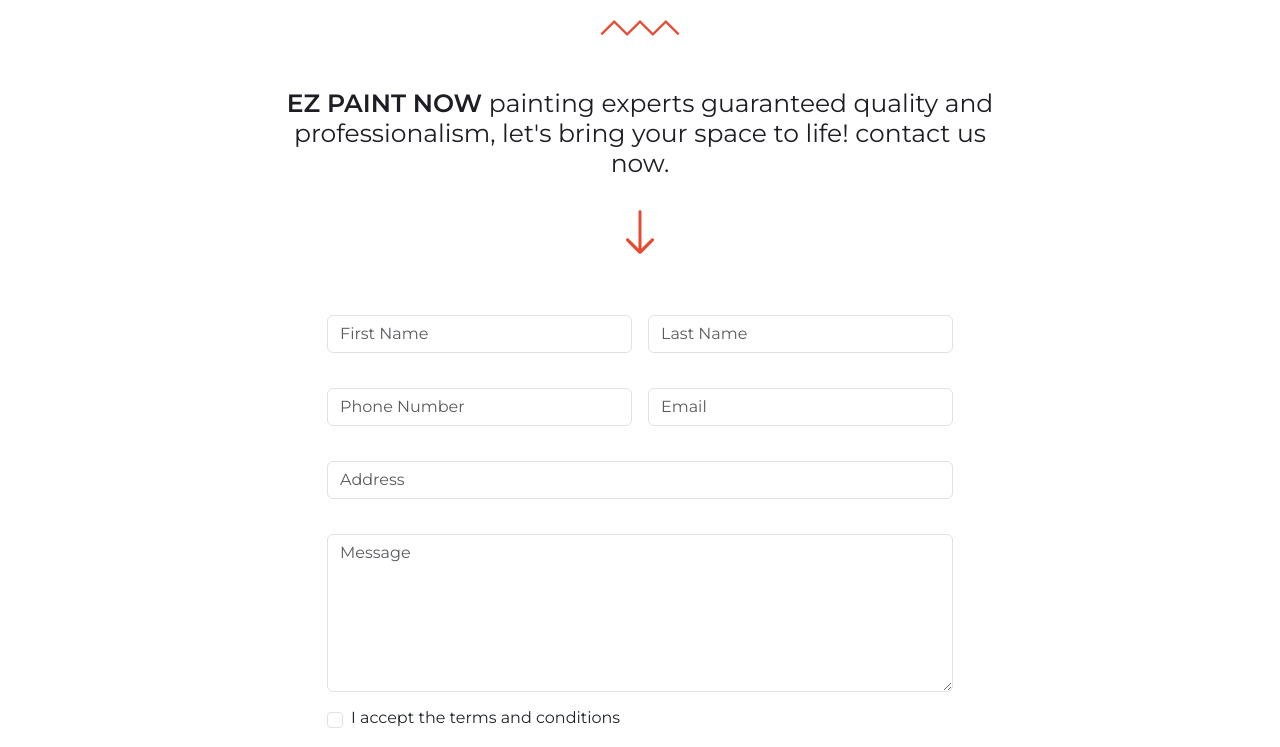
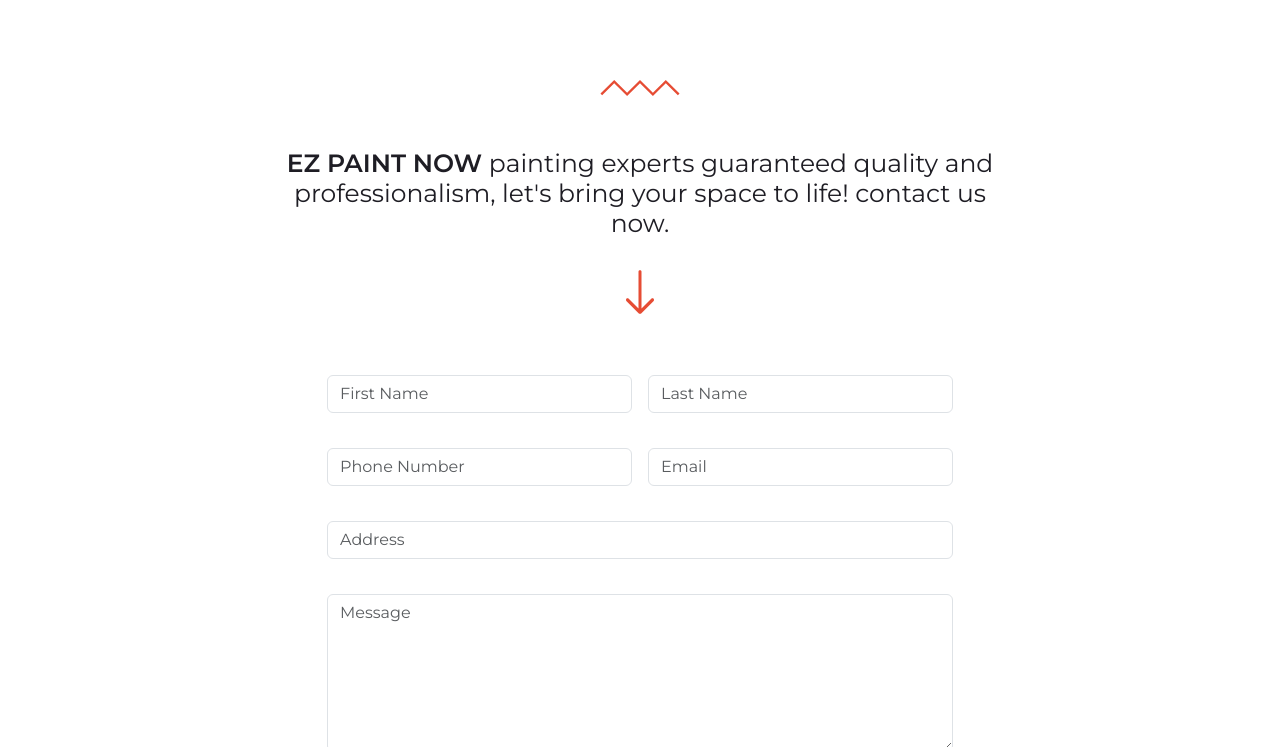
Before and after one commit to JotaJotaM1/adrian_page, a website: page contact.html in a window 1280 px wide. Shown: the part 300-1047 px from the top of the page. Drawn offline with nearby package versions, Linux system fonts and the light colour scheme; some packages are replaced by stand-ins of ours; a script that the page names is missing.

Commit message:
The padding is added to the first section to separate it from the header

```diff
--- a/css/contact.css
+++ b/css/contact.css
@@ -27,6 +27,7 @@
 
 main {
     background-color: white;
+    padding-top: 60px;
 }
 
 .titleH1Cont {
--- a/css/services.css
+++ b/css/services.css
@@ -27,6 +27,7 @@
 
 main {
     background-color: white;
+    padding-top: 30px;
 }
 
 .rowSliderSer {
```
